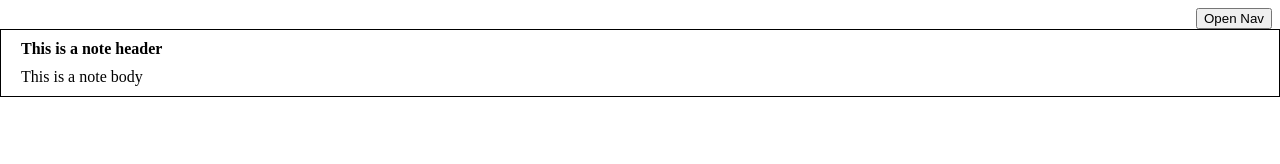
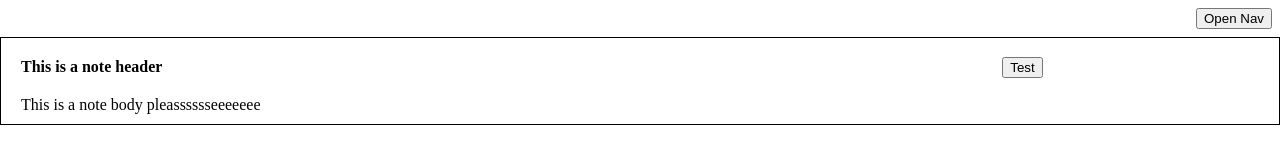
Before and after one commit to PaulCollins99/notes-local-storage, a website: page app/index.html in a window 1280 px wide. Drawn offline with Linux system fonts and the light colour scheme.

Commit message:
update to styling and naming

```diff
--- a/app/index.html
+++ b/app/index.html
@@ -16,18 +16,18 @@
 </head>
 <body>
     <header id="header">
-        <button id="openNav" class="navButton" data-toggle-navbar="navbar" aria-label="Open Nav Bar" aria-hidden="true">Open Nav</button>
+        <button id="openNav" class="navButton"aria-label="Open Nav Bar" aria-hidden="true">Open Nav</button>
     </header>
     <section id="navbar" class="navbarHolder" aria-label="Main Nav" aria-hidden="true">
         <nav class="navbarContent">
-            <button id="closeNav" class="navButton" data-toggle-navbar="navbar" aria-label="Close Nav Bar" aria-hidden="true">Close Nav</button>
+            <button id="closeNav" class="navButton"aria-label="Close Nav Bar" aria-hidden="true">Close Nav</button>
         </nav>
     </section>
     <section class="noteHolder">
         <section class="note" id="note1">
             <section class="noteDetails">
-                <h4 class="noteHeader">This is a note header</h4>
-                <p class="noteText">This is a note body</p>
+                <h4 class="noteHeader">This is a note header</h4><button class="noteButton">Test</button>
+                <p class="noteText">This is a note body pleasssssseeeeeee</p>
             </section>
         </section>
     </section>
--- a/app/style.css
+++ b/app/style.css
@@ -35,6 +35,9 @@ header {
     text-align: right;
 }
 
+.noteHolder {
+    margin-top: 8px;
+}
 
 .note {
     border: 1px solid black;
@@ -42,7 +45,16 @@ header {
     padding: 0.25;
 }
 
-.noteHeader, .noteText , .noteDetails{
+.noteHeader, .noteButton {
+    display: inline-block;
+}
+
+.noteHeader {
+    width: 80%;
     margin: 10px;
-    width: 65%;
 }
+
+.noteText , .noteDetails{
+    margin: 10px;
+    width: 95%;
+}
```
